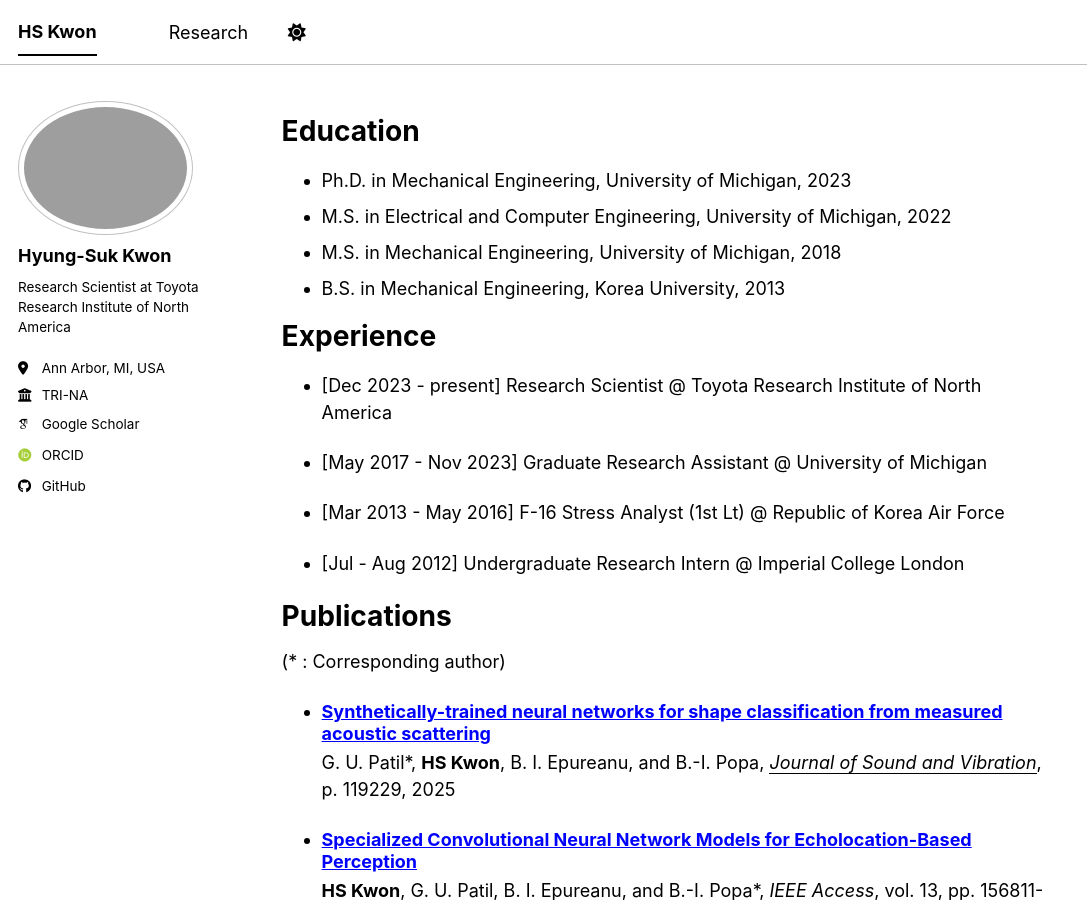
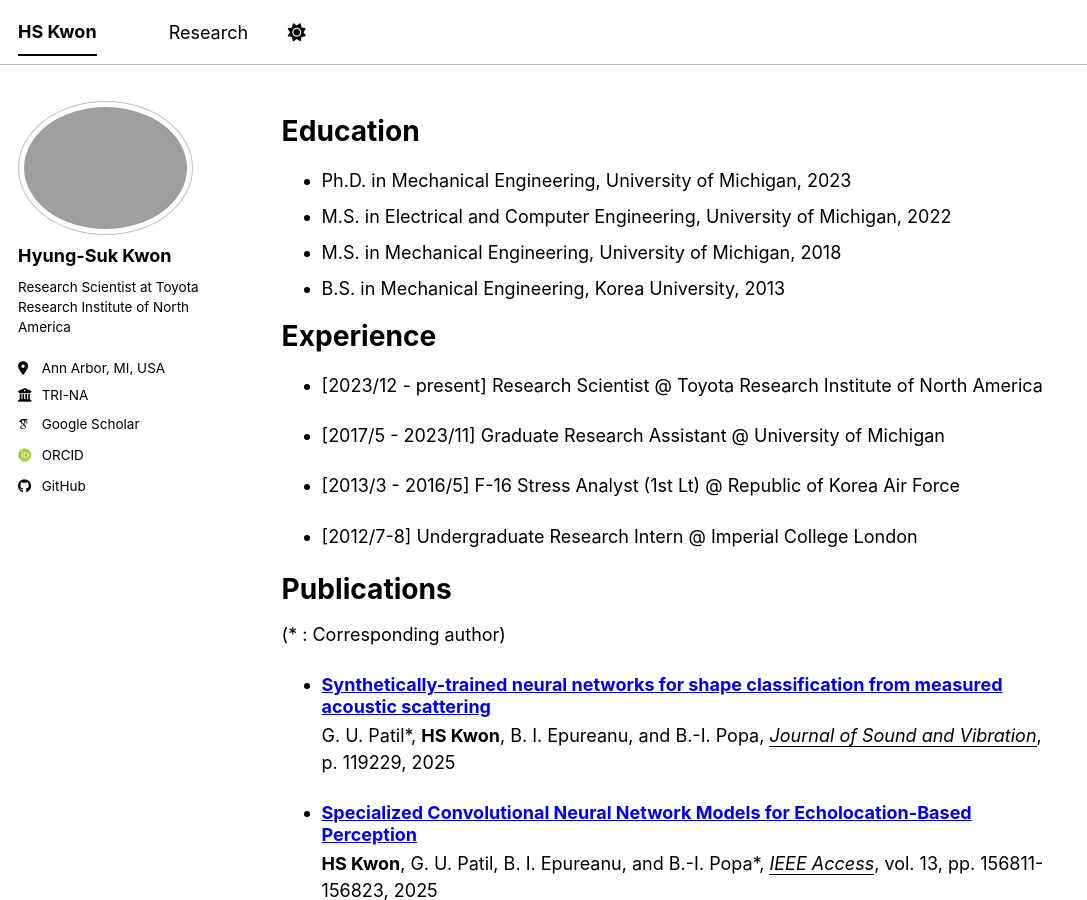
Before and after one commit to Kwon-HyungSuk/kwon-hyungsuk.github.io, a Jekyll site: the page built from _pages/about.md, in a window 1280 px wide and 900 px high. Shown: the whole window, without its empty margins (0-1087 px from the left). Built offline with Jekyll 4.4.1, drawn with Linux system fonts in a browser that asks for light colours; some web fonts are replaced; a script bundle is joined from its source files by our own code; library files that are not in the unit come from our copies.

Commit message:
Update about.md

```diff
--- a/_pages/about.md
+++ b/_pages/about.md
@@ -16,13 +16,13 @@ Education
 
 Experience
 ======
-* [Dec 2023 - present] Research Scientist @ Toyota Research Institute of North America
+* [2023/12 - present] Research Scientist @ Toyota Research Institute of North America
 
-* [May 2017 - Nov 2023] Graduate Research Assistant @ University of Michigan
+* [2017/5 - 2023/11] Graduate Research Assistant @ University of Michigan
 
-* [Mar 2013 - May 2016] F-16 Stress Analyst (1st Lt) @ Republic of Korea Air Force
+* [2013/3 - 2016/5] F-16 Stress Analyst (1st Lt) @ Republic of Korea Air Force
 
-* [Jul - Aug 2012] Undergraduate Research Intern @ Imperial College London
+* [2012/7-8] Undergraduate Research Intern @ Imperial College London
 
 Publications
 ======
```
